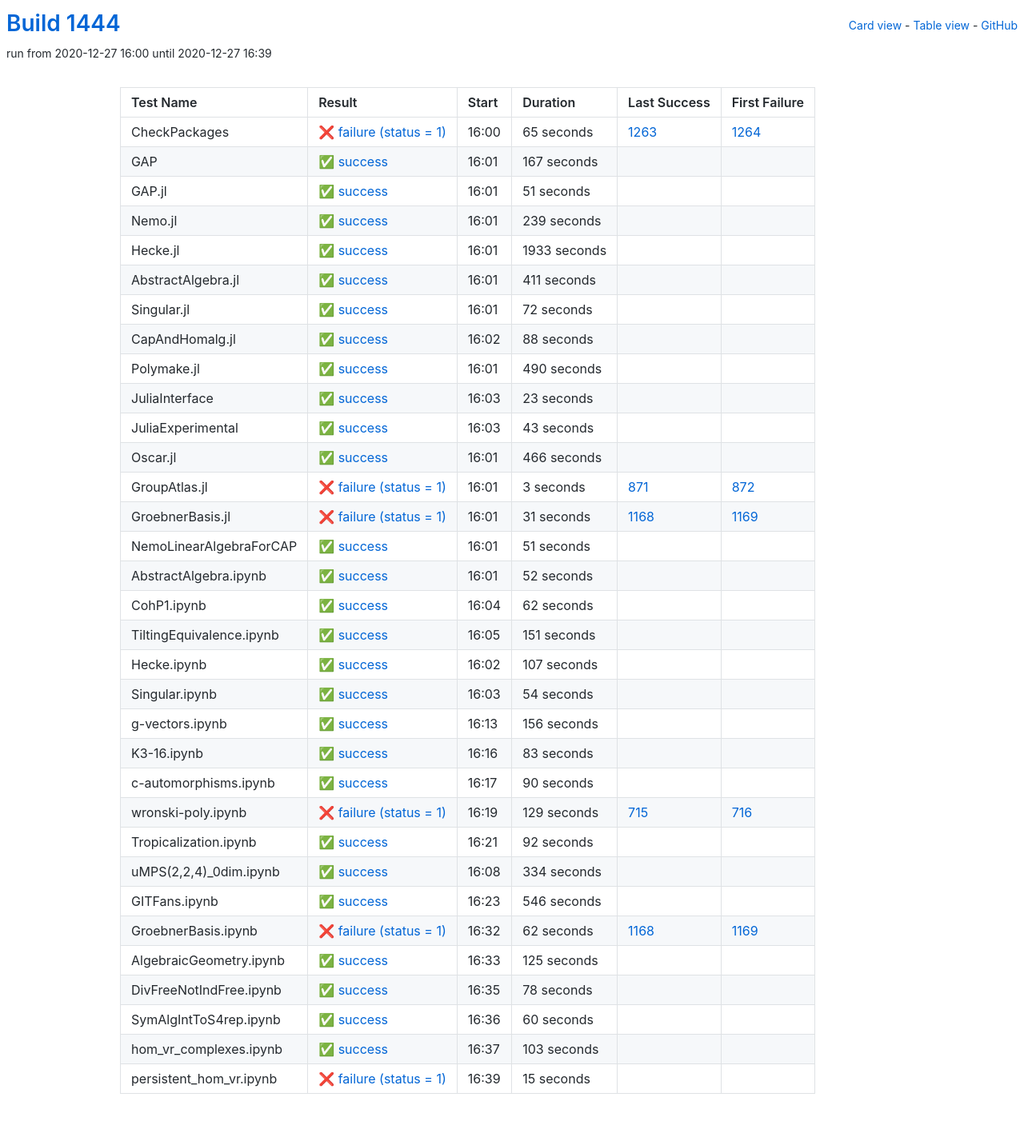
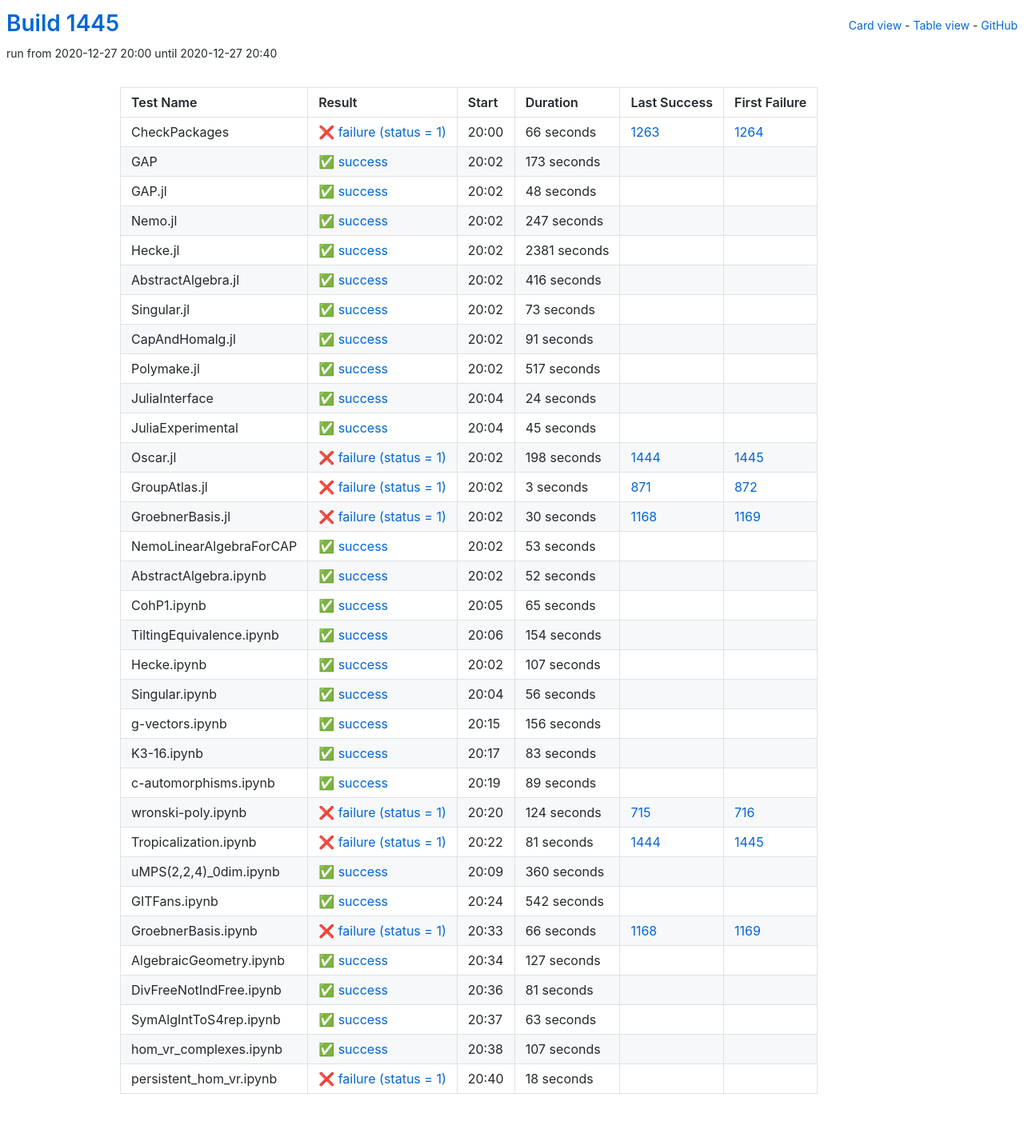
Before and after one commit to oscar-system/oscar-ci-status-stable, a Jekyll site: the page built from table.html, in a window 1280 px wide. Shown: the whole page at 80% size. Built offline with Jekyll 4.4.1, drawn with Linux system fonts in a browser that asks for light colours.

Commit message:
Build #1445

```diff
--- a/_data/ci.yml
+++ b/_data/ci.yml
@@ -1,6 +1,6 @@
 ---
-build: 1444
-build_url: https://oscarci.mathematik.uni-kl.de/job/oscar-stable/1444/
+build: 1445
+build_url: https://oscarci.mathematik.uni-kl.de/job/oscar-stable/1445/
 job: oscar-stable
 organization: oscar-system
 repo: oscar-ci-status-stable
@@ -8,152 +8,152 @@ repourl: https://github.com/oscar-system/oscar-ci-status-stable
 tests:
 - name: CheckPackages
   id: checkpackages
-  log: https://oscarci.mathematik.uni-kl.de/job/oscar-stable/1444/artifact/logs/build-1444/CheckPackages.log
-  start: 2020-12-27 16:00
+  log: https://oscarci.mathematik.uni-kl.de/job/oscar-stable/1445/artifact/logs/build-1445/CheckPackages.log
+  start: 2020-12-27 20:00
   success: false
   exitcode: 1
   status: failure
-  duration: 65
+  duration: 66
   last_success: 1263
   last_success_url: https://oscarci.mathematik.uni-kl.de/job/oscar-stable/1263/
   first_failure: 1264
   first_failure_url: https://oscarci.mathematik.uni-kl.de/job/oscar-stable/1264/
 - name: GAP
   id: gap
-  log: https://oscarci.mathematik.uni-kl.de/job/oscar-stable/1444/artifact/logs/build-1444/GAP.log
-  start: 2020-12-27 16:01
+  log: https://oscarci.mathematik.uni-kl.de/job/oscar-stable/1445/artifact/logs/build-1445/GAP.log
+  start: 2020-12-27 20:02
   success: true
   exitcode: 0
   status: success
-  duration: 167
+  duration: 173
   last_success: false
   last_success_url:
   first_failure: false
   first_failure_url:
 - name: GAP.jl
   id: gap-jl
-  log: https://oscarci.mathematik.uni-kl.de/job/oscar-stable/1444/artifact/logs/build-1444/GAP.jl.log
-  start: 2020-12-27 16:01
+  log: https://oscarci.mathematik.uni-kl.de/job/oscar-stable/1445/artifact/logs/build-1445/GAP.jl.log
+  start: 2020-12-27 20:02
   success: true
   exitcode: 0
   status: success
-  duration: 51
+  duration: 48
   last_success: false
   last_success_url:
   first_failure: false
   first_failure_url:
 - name: Nemo.jl
   id: nemo-jl
-  log: https://oscarci.mathematik.uni-kl.de/job/oscar-stable/1444/artifact/logs/build-1444/Nemo.jl.log
-  start: 2020-12-27 16:01
+  log: https://oscarci.mathematik.uni-kl.de/job/oscar-stable/1445/artifact/logs/build-1445/Nemo.jl.log
+  start: 2020-12-27 20:02
   success: true
   exitcode: 0
   status: success
-  duration: 239
+  duration: 247
   last_success: false
   last_success_url:
   first_failure: false
   first_failure_url:
 - name: Hecke.jl
   id: hecke-jl
-  log: https://oscarci.mathematik.uni-kl.de/job/oscar-stable/1444/artifact/logs/build-1444/Hecke.jl.log
-  start: 2020-12-27 16:01
+  log: https://oscarci.mathematik.uni-kl.de/job/oscar-stable/1445/artifact/logs/build-1445/Hecke.jl.log
+  start: 2020-12-27 20:02
   success: true
   exitcode: 0
   status: success
-  duration: 1933
+  duration: 2381
   last_success: false
   last_success_url:
   first_failure: false
   first_failure_url:
 - name: AbstractAlgebra.jl
   id: abstractalgebra-jl
-  log: https://oscarci.mathematik.uni-kl.de/job/oscar-stable/1444/artifact/logs/build-1444/AbstractAlgebra.jl.log
-  start: 2020-12-27 16:01
+  log: https://oscarci.mathematik.uni-kl.de/job/oscar-stable/1445/artifact/logs/build-1445/AbstractAlgebra.jl.log
+  start: 2020-12-27 20:02
   success: true
   exitcode: 0
   status: success
-  duration: 411
+  duration: 416
   last_success: false
   last_success_url:
   first_failure: false
   first_failure_url:
 - name: Singular.jl
   id: singular-jl
-  log: https://oscarci.mathematik.uni-kl.de/job/oscar-stable/1444/artifact/logs/build-1444/Singular.jl.log
-  start: 2020-12-27 16:01
+  log: https://oscarci.mathematik.uni-kl.de/job/oscar-stable/1445/artifact/logs/build-1445/Singular.jl.log
+  start: 2020-12-27 20:02
   success: true
   exitcode: 0
   status: success
-  duration: 72
+  duration: 73
   last_success: false
   last_success_url:
   first_failure: false
   first_failure_url:
 - name: CapAndHomalg.jl
   id: capandhomalg-jl
-  log: https://oscarci.mathematik.uni-kl.de/job/oscar-stable/1444/artifact/logs/build-1444/CapAndHomalg.jl.log
-  start: 2020-12-27 16:02
+  log: https://oscarci.mathematik.uni-kl.de/job/oscar-stable/1445/artifact/logs/build-1445/CapAndHomalg.jl.log
+  start: 2020-12-27 20:02
   success: true
   exitcode: 0
   status: success
-  duration: 88
+  duration: 91
   last_success: false
   last_success_url:
   first_failure: false
   first_failure_url:
 - name: Polymake.jl
   id: polymake-jl
-  log: https://oscarci.mathematik.uni-kl.de/job/oscar-stable/1444/artifact/logs/build-1444/Polymake.jl.log
-  start: 2020-12-27 16:01
+  log: https://oscarci.mathematik.uni-kl.de/job/oscar-stable/1445/artifact/logs/build-1445/Polymake.jl.log
+  start: 2020-12-27 20:02
   success: true
   exitcode: 0
   status: success
-  duration: 490
+  duration: 517
   last_success: false
   last_success_url:
   first_failure: false
   first_failure_url:
 - name: JuliaInterface
   id: juliainterface
-  log: https://oscarci.mathematik.uni-kl.de/job/oscar-stable/1444/artifact/logs/build-1444/JuliaInterface.log
-  start: 2020-12-27 16:03
+  log: https://oscarci.mathematik.uni-kl.de/job/oscar-stable/1445/artifact/logs/build-1445/JuliaInterface.log
+  start: 2020-12-27 20:04
   success: true
   exitcode: 0
   status: success
-  duration: 23
+  duration: 24
   last_success: false
   last_success_url:
   first_failure: false
   first_failure_url:
 - name: JuliaExperimental
   id: juliaexperimental
-  log: https://oscarci.mathematik.uni-kl.de/job/oscar-stable/1444/artifact/logs/build-1444/JuliaExperimental.log
-  start: 2020-12-27 16:03
+  log: https://oscarci.mathematik.uni-kl.de/job/oscar-stable/1445/artifact/logs/build-1445/JuliaExperimental.log
+  start: 2020-12-27 20:04
   success: true
   exitcode: 0
   status: success
-  duration: 43
+  duration: 45
   last_success: false
   last_success_url:
   first_failure: false
   first_failure_url:
 - name: Oscar.jl
   id: oscar-jl
-  log: https://oscarci.mathematik.uni-kl.de/job/oscar-stable/1444/artifact/logs/build-1444/Oscar.jl.log
-  start: 2020-12-27 16:01
-  success: true
-  exitcode: 0
-  status: success
-  duration: 466
-  last_success: false
-  last_success_url:
-  first_failure: false
-  first_failure_url:
+  log: https://oscarci.mathematik.uni-kl.de/job/oscar-stable/1445/artifact/logs/build-1445/Oscar.jl.log
+  start: 2020-12-27 20:02
+  success: false
+  exitcode: 1
+  status: failure
+  duration: 198
+  last_success: 1444
+  last_success_url: https://oscarci.mathematik.uni-kl.de/job/oscar-stable/1444/
+  first_failure: 1445
+  first_failure_url: https://oscarci.mathematik.uni-kl.de/job/oscar-stable/1445/
 - name: GroupAtlas.jl
   id: groupatlas-jl
-  log: https://oscarci.mathematik.uni-kl.de/job/oscar-stable/1444/artifact/logs/build-1444/GroupAtlas.jl.log
-  start: 2020-12-27 16:01
+  log: https://oscarci.mathematik.uni-kl.de/job/oscar-stable/1445/artifact/logs/build-1445/GroupAtlas.jl.log
+  start: 2020-12-27 20:02
   success: false
   exitcode: 1
   status: failure
@@ -164,32 +164,32 @@ tests:
   first_failure_url: https://oscarci.mathematik.uni-kl.de/job/oscar-stable/872/
 - name: GroebnerBasis.jl
   id: groebnerbasis-jl
-  log: https://oscarci.mathematik.uni-kl.de/job/oscar-stable/1444/artifact/logs/build-1444/GroebnerBasis.jl.log
-  start: 2020-12-27 16:01
+  log: https://oscarci.mathematik.uni-kl.de/job/oscar-stable/1445/artifact/logs/build-1445/GroebnerBasis.jl.log
+  start: 2020-12-27 20:02
   success: false
   exitcode: 1
   status: failure
-  duration: 31
+  duration: 30
   last_success: 1168
   last_success_url: https://oscarci.mathematik.uni-kl.de/job/oscar-stable/1168/
   first_failure: 1169
   first_failure_url: https://oscarci.mathematik.uni-kl.de/job/oscar-stable/1169/
 - name: NemoLinearAlgebraForCAP
   id: nemolinearalgebraforcap
-  log: https://oscarci.mathematik.uni-kl.de/job/oscar-stable/1444/artifact/logs/build-1444/NemoLinearAlgebraForCAP.log
-  start: 2020-12-27 16:01
+  log: https://oscarci.mathematik.uni-kl.de/job/oscar-stable/1445/artifact/logs/build-1445/NemoLinearAlgebraForCAP.log
+  start: 2020-12-27 20:02
   success: true
   exitcode: 0
   status: success
-  duration: 51
+  duration: 53
   last_success: false
   last_success_url:
   first_failure: false
   first_failure_url:
 - name: AbstractAlgebra.ipynb
   id: abstractalgebra-ipynb
-  log: https://oscarci.mathematik.uni-kl.de/job/oscar-stable/1444/artifact/logs/build-1444/AbstractAlgebra.ipynb.log
-  start: 2020-12-27 16:01
+  log: https://oscarci.mathematik.uni-kl.de/job/oscar-stable/1445/artifact/logs/build-1445/AbstractAlgebra.ipynb.log
+  start: 2020-12-27 20:02
   success: true
   exitcode: 0
   status: success
@@ -200,32 +200,32 @@ tests:
   first_failure_url:
 - name: CohP1.ipynb
   id: cohp1-ipynb
-  log: https://oscarci.mathematik.uni-kl.de/job/oscar-stable/1444/artifact/logs/build-1444/CohP1.ipynb.log
-  start: 2020-12-27 16:04
+  log: https://oscarci.mathematik.uni-kl.de/job/oscar-stable/1445/artifact/logs/build-1445/CohP1.ipynb.log
+  start: 2020-12-27 20:05
   success: true
   exitcode: 0
   status: success
-  duration: 62
+  duration: 65
   last_success: false
   last_success_url:
   first_failure: false
   first_failure_url:
 - name: TiltingEquivalence.ipynb
   id: tiltingequivalence-ipynb
-  log: https://oscarci.mathematik.uni-kl.de/job/oscar-stable/1444/artifact/logs/build-1444/TiltingEquivalence.ipynb.log
-  start: 2020-12-27 16:05
+  log: https://oscarci.mathematik.uni-kl.de/job/oscar-stable/1445/artifact/logs/build-1445/TiltingEquivalence.ipynb.log
+  start: 2020-12-27 20:06
   success: true
   exitcode: 0
   status: success
-  duration: 151
+  duration: 154
   last_success: false
   last_success_url:
   first_failure: false
   first_failure_url:
 - name: Hecke.ipynb
   id: hecke-ipynb
-  log: https://oscarci.mathematik.uni-kl.de/job/oscar-stable/1444/artifact/logs/build-1444/Hecke.ipynb.log
-  start: 2020-12-27 16:02
+  log: https://oscarci.mathematik.uni-kl.de/job/oscar-stable/1445/artifact/logs/build-1445/Hecke.ipynb.log
+  start: 2020-12-27 20:02
   success: true
   exitcode: 0
   status: success
@@ -236,20 +236,20 @@ tests:
   first_failure_url:
 - name: Singular.ipynb
   id: singular-ipynb
-  log: https://oscarci.mathematik.uni-kl.de/job/oscar-stable/1444/artifact/logs/build-1444/Singular.ipynb.log
-  start: 2020-12-27 16:03
+  log: https://oscarci.mathematik.uni-kl.de/job/oscar-stable/1445/artifact/logs/build-1445/Singular.ipynb.log
+  start: 2020-12-27 20:04
   success: true
   exitcode: 0
   status: success
-  duration: 54
+  duration: 56
   last_success: false
   last_success_url:
   first_failure: false
   first_failure_url:
 - name: g-vectors.ipynb
   id: g-vectors-ipynb
-  log: https://oscarci.mathematik.uni-kl.de/job/oscar-stable/1444/artifact/logs/build-1444/g-vectors.ipynb.log
-  start: 2020-12-27 16:13
+  log: https://oscarci.mathematik.uni-kl.de/job/oscar-stable/1445/artifact/logs/build-1445/g-vectors.ipynb.log
+  start: 2020-12-27 20:15
   success: true
   exitcode: 0
   status: success
@@ -260,8 +260,8 @@ tests:
   first_failure_url:
 - name: K3-16.ipynb
   id: k3-16-ipynb
-  log: https://oscarci.mathematik.uni-kl.de/job/oscar-stable/1444/artifact/logs/build-1444/K3-16.ipynb.log
-  start: 2020-12-27 16:16
+  log: https://oscarci.mathematik.uni-kl.de/job/oscar-stable/1445/artifact/logs/build-1445/K3-16.ipynb.log
+  start: 2020-12-27 20:17
   success: true
   exitcode: 0
   status: success
@@ -272,132 +272,132 @@ tests:
   first_failure_url:
 - name: c-automorphisms.ipynb
   id: c-automorphisms-ipynb
-  log: https://oscarci.mathematik.uni-kl.de/job/oscar-stable/1444/artifact/logs/build-1444/c-automorphisms.ipynb.log
-  start: 2020-12-27 16:17
+  log: https://oscarci.mathematik.uni-kl.de/job/oscar-stable/1445/artifact/logs/build-1445/c-automorphisms.ipynb.log
+  start: 2020-12-27 20:19
   success: true
   exitcode: 0
   status: success
-  duration: 90
+  duration: 89
   last_success: false
   last_success_url:
   first_failure: false
   first_failure_url:
 - name: wronski-poly.ipynb
   id: wronski-poly-ipynb
-  log: https://oscarci.mathematik.uni-kl.de/job/oscar-stable/1444/artifact/logs/build-1444/wronski-poly.ipynb.log
-  start: 2020-12-27 16:19
+  log: https://oscarci.mathematik.uni-kl.de/job/oscar-stable/1445/artifact/logs/build-1445/wronski-poly.ipynb.log
+  start: 2020-12-27 20:20
   success: false
   exitcode: 1
   status: failure
-  duration: 129
+  duration: 124
   last_success: 715
   last_success_url: https://oscarci.mathematik.uni-kl.de/job/oscar-stable/715/
   first_failure: 716
   first_failure_url: https://oscarci.mathematik.uni-kl.de/job/oscar-stable/716/
 - name: Tropicalization.ipynb
   id: tropicalization-ipynb
-  log: https://oscarci.mathematik.uni-kl.de/job/oscar-stable/1444/artifact/logs/build-1444/Tropicalization.ipynb.log
-  start: 2020-12-27 16:21
+  log: https://oscarci.mathematik.uni-kl.de/job/oscar-stable/1445/artifact/logs/build-1445/Tropicalization.ipynb.log
+  start: 2020-12-27 20:22
+  success: false
+  exitcode: 1
+  status: failure
+  duration: 81
+  last_success: 1444
+  last_success_url: https://oscarci.mathematik.uni-kl.de/job/oscar-stable/1444/
+  first_failure: 1445
+  first_failure_url: https://oscarci.mathematik.uni-kl.de/job/oscar-stable/1445/
+- name: uMPS(2,2,4)_0dim.ipynb
+  id: umps-2-2-4-0dim-ipynb
+  log: https://oscarci.mathematik.uni-kl.de/job/oscar-stable/1445/artifact/logs/build-1445/uMPS-2-2-4-_0dim.ipynb.log
+  start: 2020-12-27 20:09
   success: true
   exitcode: 0
   status: success
-  duration: 92
-  last_success: false
-  last_success_url:
-  first_failure: false
-  first_failure_url:
-- name: uMPS(2,2,4)_0dim.ipynb
-  id: umps-2-2-4-0dim-ipynb
-  log: https://oscarci.mathematik.uni-kl.de/job/oscar-stable/1444/artifact/logs/build-1444/uMPS-2-2-4-_0dim.ipynb.log
-  start: 2020-12-27 16:08
-  success: true
-  exitcode: 0
-  status: success
-  duration: 334
+  duration: 360
   last_success: false
   last_success_url:
   first_failure: false
   first_failure_url:
 - name: GITFans.ipynb
   id: gitfans-ipynb
-  log: https://oscarci.mathematik.uni-kl.de/job/oscar-stable/1444/artifact/logs/build-1444/GITFans.ipynb.log
-  start: 2020-12-27 16:23
+  log: https://oscarci.mathematik.uni-kl.de/job/oscar-stable/1445/artifact/logs/build-1445/GITFans.ipynb.log
+  start: 2020-12-27 20:24
   success: true
   exitcode: 0
   status: success
-  duration: 546
+  duration: 542
   last_success: false
   last_success_url:
   first_failure: false
   first_failure_url:
 - name: GroebnerBasis.ipynb
   id: groebnerbasis-ipynb
-  log: https://oscarci.mathematik.uni-kl.de/job/oscar-stable/1444/artifact/logs/build-1444/GroebnerBasis.ipynb.log
-  start: 2020-12-27 16:32
+  log: https://oscarci.mathematik.uni-kl.de/job/oscar-stable/1445/artifact/logs/build-1445/GroebnerBasis.ipynb.log
+  start: 2020-12-27 20:33
   success: false
   exitcode: 1
   status: failure
-  duration: 62
+  duration: 66
   last_success: 1168
   last_success_url: https://oscarci.mathematik.uni-kl.de/job/oscar-stable/1168/
   first_failure: 1169
   first_failure_url: https://oscarci.mathematik.uni-kl.de/job/oscar-stable/1169/
 - name: AlgebraicGeometry.ipynb
   id: algebraicgeometry-ipynb
-  log: https://oscarci.mathematik.uni-kl.de/job/oscar-stable/1444/artifact/logs/build-1444/AlgebraicGeometry.ipynb.log
-  start: 2020-12-27 16:33
+  log: https://oscarci.mathematik.uni-kl.de/job/oscar-stable/1445/artifact/logs/build-1445/AlgebraicGeometry.ipynb.log
+  start: 2020-12-27 20:34
   success: true
   exitcode: 0
   status: success
-  duration: 125
+  duration: 127
   last_success: false
   last_success_url:
   first_failure: false
   first_failure_url:
 - name: DivFreeNotIndFree.ipynb
   id: divfreenotindfree-ipynb
-  log: https://oscarci.mathematik.uni-kl.de/job/oscar-stable/1444/artifact/logs/build-1444/DivFreeNotIndFree.ipynb.log
-  start: 2020-12-27 16:35
+  log: https://oscarci.mathematik.uni-kl.de/job/oscar-stable/1445/artifact/logs/build-1445/DivFreeNotIndFree.ipynb.log
+  start: 2020-12-27 20:36
   success: true
   exitcode: 0
   status: success
-  duration: 78
+  duration: 81
   last_success: false
   last_success_url:
   first_failure: false
   first_failure_url:
 - name: SymAlgIntToS4rep.ipynb
   id: symalginttos4rep-ipynb
-  log: https://oscarci.mathematik.uni-kl.de/job/oscar-stable/1444/artifact/logs/build-1444/SymAlgIntToS4rep.ipynb.log
-  start: 2020-12-27 16:36
+  log: https://oscarci.mathematik.uni-kl.de/job/oscar-stable/1445/artifact/logs/build-1445/SymAlgIntToS4rep.ipynb.log
+  start: 2020-12-27 20:37
   success: true
   exitcode: 0
   status: success
-  duration: 60
+  duration: 63
   last_success: false
   last_success_url:
   first_failure: false
   first_failure_url:
 - name: hom_vr_complexes.ipynb
   id: hom-vr-complexes-ipynb
-  log: https://oscarci.mathematik.uni-kl.de/job/oscar-stable/1444/artifact/logs/build-1444/hom_vr_complexes.ipynb.log
-  start: 2020-12-27 16:37
+  log: https://oscarci.mathematik.uni-kl.de/job/oscar-stable/1445/artifact/logs/build-1445/hom_vr_complexes.ipynb.log
+  start: 2020-12-27 20:38
   success: true
   exitcode: 0
   status: success
-  duration: 103
+  duration: 107
   last_success: false
   last_success_url:
   first_failure: false
   first_failure_url:
 - name: persistent_hom_vr.ipynb
   id: persistent-hom-vr-ipynb
-  log: https://oscarci.mathematik.uni-kl.de/job/oscar-stable/1444/artifact/logs/build-1444/persistent_hom_vr.ipynb.log
-  start: 2020-12-27 16:39
+  log: https://oscarci.mathematik.uni-kl.de/job/oscar-stable/1445/artifact/logs/build-1445/persistent_hom_vr.ipynb.log
+  start: 2020-12-27 20:40
   success: false
   exitcode: 1
   status: failure
-  duration: 15
+  duration: 18
   last_success: false
   last_success_url:
   first_failure: false
```
Also changed, not shown: README.md.
